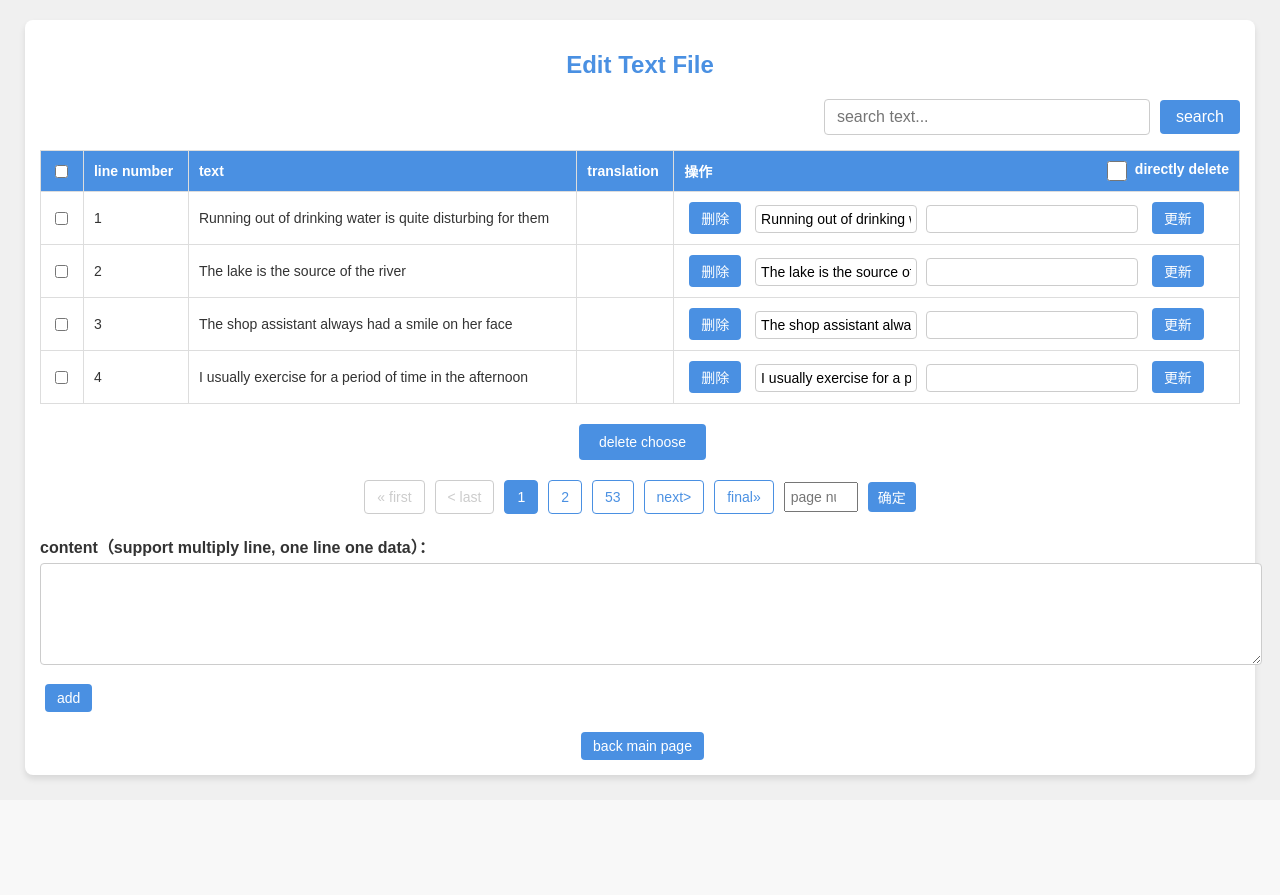
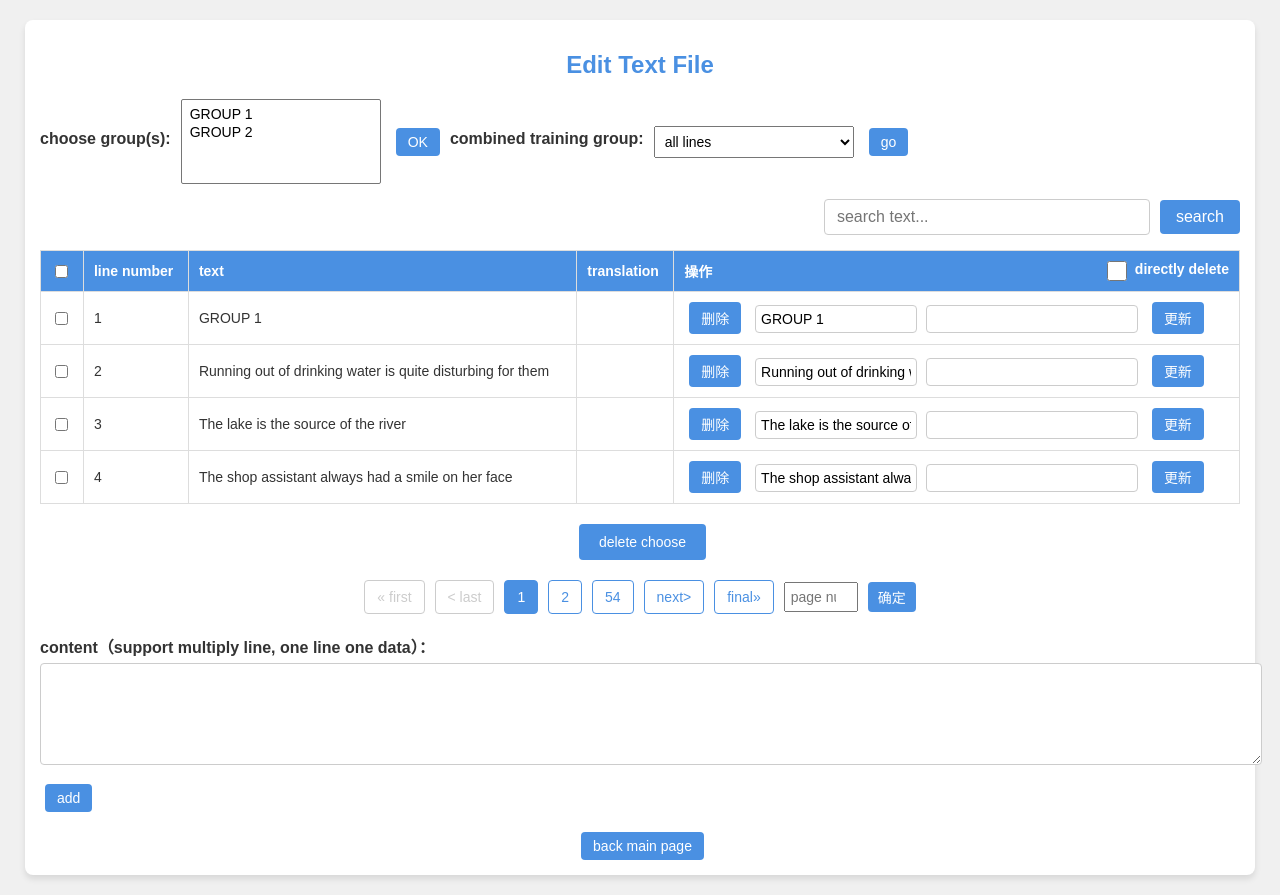
Before and after one commit to zzy1099207684/ListeningLanguage, a Flask app: page /file/edit in a window 1280 px wide. Before the commit the page ends 782 px from the top, so only its background shows below. Run offline with Flask 3, Linux system fonts and the light colour scheme.

Commit message:
add GROUP function [firstly]

```diff
--- a/app.py
+++ b/app.py
@@ -29,18 +29,85 @@ Session(app)
 TEXT_FILE_PATH = 'store.txt'
 
 
-@app.route('/restart', methods=['GET'])
-def restart():
-    os.system("sudo systemctl restart your_project_service")
-    return "Project restarted successfully!", 200
+#####################################
+# 新增：分组解析相关
+#####################################
+def parse_store_file(file_path):
+    """
+    按照需求，将 store.txt 解析成:
+    {
+      "组名1": ["本组的若干行", ...],
+      "组名2": [...],
+      ...
+    }
+    若文件为空或无有效分组，则返回空字典。
+    """
+    if not os.path.exists(file_path):
+        return {}
+
+    groups = {}
+    current_group_name = None
+    current_lines = []
+
+    with open(file_path, 'r', encoding='utf-8') as f:
+        raw_lines = [l.rstrip('\n') for l in f]
+
+    # 用一个空行(或到达文件末尾)来区分下一组
+    def flush_group(gname, glines):
+        if gname and glines:
+            # 去除空行
+            filtered = [x.strip() for x in glines if x.strip()]
+            if filtered:
+                groups[gname] = filtered
+
+    for line in raw_lines:
+        # 如果这一行本身是空行，说明是一个分组的边界
+        if not line.strip():
+            # 如果当前分组名存在，则把当前收集到的行写入
+            flush_group(current_group_name, current_lines)
+            # 重置
+            current_group_name = None
+            current_lines = []
+        else:
+            # 如果当前还没有分组名，则把这行当做分组名
+            if current_group_name is None:
+                current_group_name = line.strip()
+            else:
+                # 否则当做该组内的内容
+                current_lines.append(line)
+
+    # 文件末尾可能没有空行，这里再 flush 一次
+    flush_group(current_group_name, current_lines)
+
+    return groups
 
 def read_text_file(file_path):
+    """
+    保持原先的按行读取逻辑（不分组），
+    给旧功能或无分组需求的逻辑使用。
+    """
     if not os.path.exists(file_path):
         return []
     with open(file_path, 'r', encoding='utf-8') as file:
         lines = file.readlines()
     return [line.strip() for line in lines if line.strip()]
 
+def read_text_file_by_group(file_path, selected_group):
+    """
+    根据 selected_group 来读取对应组的行，如果未选或组名不存在则返回全部行
+    """
+    all_lines = read_text_file(file_path)  # 原方式所有行
+    group_map = parse_store_file(file_path)
+    if not selected_group or selected_group not in group_map:
+        # 如果没有选组或组名不在文件内，则返回全部行
+        return all_lines
+    else:
+        return group_map[selected_group]
+
+
+#####################################
+# 以上为分组解析函数
+#####################################
 
 lines = read_text_file(TEXT_FILE_PATH)
 total_lines = len(lines)
@@ -90,12 +157,41 @@ def get_audio_file_path(text):
     return filename, file_path
 
 
-def shuffle_random_order(start_index):
-    indices = list(range(total_lines))
+def shuffle_random_order(start_index, line_count):
+    indices = list(range(line_count))
     if start_index in indices:
         indices.remove(start_index)
     random.shuffle(indices)
     return [start_index] + indices
+
+
+@app.route('/restart', methods=['GET'])
+def restart():
+    os.system("sudo systemctl restart your_project_service")
+    return "Project restarted successfully!", 200
+
+
+#####################################
+# 新增：获取分组列表的接口
+#####################################
+@app.route('/get_groups', methods=['GET'])
+def get_groups():
+    group_map = parse_store_file(TEXT_FILE_PATH)
+    group_names = list(group_map.keys())
+    # 按照需求可以再加一个选项“All”之类的
+    return jsonify({'groups': group_names})
+
+#####################################
+# 新增：设置主页播放所选 group
+#####################################
+@app.route('/set_group', methods=['GET'])
+def set_group():
+    group_name = request.args.get('group', '')
+    if group_name:
+        session['selected_group'] = group_name
+    else:
+        session['selected_group'] = ''
+    return redirect(url_for('index'))
 
 
 @app.before_request
@@ -109,10 +205,12 @@ def initialize_session_vars():
     if 'play_mode' not in session:
         session['play_mode'] = 'sequential'
     if 'random_order' not in session:
-        session['random_order'] = list(range(total_lines))
-        random.shuffle(session['random_order'])
+        session['random_order'] = []
     if 'random_index' not in session:
         session['random_index'] = 0
+    # 新增：主页所选 group
+    if 'selected_group' not in session:
+        session['selected_group'] = ''
 
 
 @app.route('/language')
@@ -122,15 +220,18 @@ def index():
 
 @app.route('/play', methods=['POST'])
 def play():
-    global lines, total_lines
-    lines = read_text_file(TEXT_FILE_PATH)
-    total_lines = len(lines)
+    # 每次 play 时，按当前选的组名重新读取行
+    selected_group = session.get('selected_group', '')
+    current_lines = read_text_file_by_group(TEXT_FILE_PATH, selected_group)
+    total_lines_current = len(current_lines)
 
     if session['play_mode'] == 'sequential':
-        if session['current_index'] >= total_lines:
+        if session['current_index'] >= total_lines_current:
             session['current_index'] = 0
+        if total_lines_current == 0:
+            return jsonify({'status': 'no_more_text'})
         line_index = session['current_index']
-        text = lines[line_index]
+        text = current_lines[line_index]
         filename, file_path = get_audio_file_path(text)
         if not os.path.exists(file_path):
             text_clean = re.sub(r'<\w+:\s*([^>]+)>', r'\1', text)
@@ -146,15 +247,20 @@ def play():
         return jsonify(response)
 
     elif session['play_mode'] == 'random':
-        if session['random_index'] >= total_lines:
-            if session['random_order']:
-                session['random_order'] = shuffle_random_order(session['random_order'][0])
-            else:
-                session['random_order'] = shuffle_random_order(0)
+        if not session['random_order']:
+            # 生成新的 random_order
+            session['random_order'] = list(range(total_lines_current))
+            random.shuffle(session['random_order'])
+            session['random_index'] = 0
+
+        if session['random_index'] >= total_lines_current:
+            # 重新洗牌
+            first_idx = session['random_order'][-1]
+            session['random_order'] = shuffle_random_order(first_idx, total_lines_current)
             session['random_index'] = 0
 
         line_index = session['random_order'][session['random_index']]
-        text = lines[line_index]
+        text = current_lines[line_index]
         filename, file_path = get_audio_file_path(text)
         if not os.path.exists(file_path):
             text_clean = re.sub(r'<\w+:\s*([^>]+)>', r'\1', text)
@@ -167,7 +273,6 @@ def play():
             'text': text,
             'current_index': line_index
         }
-
         session['random_index'] += 1
         return jsonify(response)
 
@@ -194,7 +299,8 @@ def get_play_options():
 
 @app.route('/get_current_text', methods=['GET'])
 def get_current_text():
-    current_lines = read_text_file(TEXT_FILE_PATH)
+    selected_group = session.get('selected_group', '')
+    current_lines = read_text_file_by_group(TEXT_FILE_PATH, selected_group)
     current_total = len(current_lines)
     if 'current_index' not in session:
         session['current_index'] = 0
@@ -217,9 +323,17 @@ def stop():
 
 @app.route('/toggle_play_mode', methods=['POST'])
 def toggle_play_mode():
+    selected_group = session.get('selected_group', '')
+    current_lines = read_text_file_by_group(TEXT_FILE_PATH, selected_group)
+    line_count = len(current_lines)
+
     if session['play_mode'] == 'sequential':
         session['play_mode'] = 'random'
-        session['random_order'] = shuffle_random_order(session['current_index'])
+        if line_count > 0:
+            current_idx = session.get('current_index', 0)
+            if current_idx >= line_count:
+                current_idx = 0
+            session['random_order'] = shuffle_random_order(current_idx, line_count)
         session['random_index'] = 0
     else:
         session['play_mode'] = 'sequential'
@@ -233,18 +347,28 @@ def get_play_mode():
 
 @app.route('/next', methods=['POST'])
 def next_line():
+    selected_group = session.get('selected_group', '')
+    current_lines = read_text_file_by_group(TEXT_FILE_PATH, selected_group)
+    total_lines_current = len(current_lines)
+
     if session['play_mode'] == 'sequential':
-        if session['current_index'] < total_lines - 1:
+        if session['current_index'] < total_lines_current - 1:
             session['current_index'] += 1
         else:
             session['current_index'] = 0
         return jsonify({'status': 'success', 'current_index': session['current_index']})
     elif session['play_mode'] == 'random':
-        if session['random_index'] < total_lines - 1:
+        if not session['random_order']:
+            session['random_order'] = list(range(total_lines_current))
+            random.shuffle(session['random_order'])
+            session['random_index'] = 0
+
+        if session['random_index'] < total_lines_current - 1:
             session['random_index'] += 1
             return jsonify({'status': 'success', 'current_index': session['random_order'][session['random_index']]})
         else:
-            session['random_order'] = shuffle_random_order(session['random_order'][session['random_index']])
+            last_idx = session['random_order'][-1]
+            session['random_order'] = shuffle_random_order(last_idx, total_lines_current)
             session['random_index'] = 0
             return jsonify({'status': 'success', 'current_index': session['random_order'][session['random_index']]})
     else:
@@ -253,6 +377,10 @@ def next_line():
 
 @app.route('/previous', methods=['POST'])
 def previous_line():
+    selected_group = session.get('selected_group', '')
+    current_lines = read_text_file_by_group(TEXT_FILE_PATH, selected_group)
+    total_lines_current = len(current_lines)
+
     if session['play_mode'] == 'sequential':
         if session['current_index'] > 0:
             session['current_index'] -= 1
@@ -473,12 +601,23 @@ def translate_word():
 
 @app.route('/mixed_training_setup', methods=['GET'])
 def mixed_training_setup():
-    global lines
-    lines = read_text_file(TEXT_FILE_PATH)
-    if len(lines) == 0:
+    """
+    新增支持：如果 URL 参数里带了 group=xxx，则只抽取该组的内容进行 combined training
+    """
+    group_name = request.args.get('group', '').strip()
+    if group_name:
+        # 从指定组里获取行
+        lines_in_group = read_text_file_by_group(TEXT_FILE_PATH, group_name)
+        lines_in_group = list(set(lines_in_group))  # 去重
+    else:
+        # 仍保留原逻辑（全部）
+        lines_in_group = read_text_file(TEXT_FILE_PATH)
+        lines_in_group = list(set(lines_in_group))
+
+    if len(lines_in_group) == 0:
         return redirect(url_for('index'))
-    sample_count = min(10, len(lines))
-    chosen_lines = random.sample(lines, sample_count)
+    sample_count = min(10, len(lines_in_group))
+    chosen_lines = random.sample(lines_in_group, sample_count)
 
     with translations_lock:
         all_translations = load_translations()
@@ -511,11 +650,6 @@ def mixed_training():
 
 @app.route('/mixed_training_next', methods=['GET'])
 def mixed_training_next():
-    """
-    修改点：
-    - 原逻辑：只有 show_lang == 'en' 才返回英文音频
-    - 现逻辑：总是返回英文音频，用于点击按钮后播放
-    """
     super_mixed = request.args.get('super_mixed', '0')
     mixed_set = session.get('mixed_set', [])
     if not mixed_set:
@@ -539,7 +673,7 @@ def mixed_training_next():
         'remaining_count': remaining_count
     }
 
-    # **无论 show_lang 是否为en，都始终生成并返回英文音频URL**
+    # 总是返回英文音频
     text_clean = sentence['en']
     filename, file_path = get_audio_file_path(text_clean)
     if not os.path.exists(file_path):
--- a/store.txt
+++ b/store.txt
@@ -1,3 +1,4 @@
+GROUP 1
 Running out of drinking water is quite disturbing for them
 The lake is the source of the river
 The shop assistant always had a smile on her face
@@ -205,5 +206,10 @@ The theater quickly emptied when the performance ended
 This is a book about economics
 They are appreciating the artwork
 His dream is to travel around the world
+
+
+GROUP 2
 trumpet
 corresponding
+magenets
+terrace
--- a/templates/edit.html
+++ b/templates/edit.html
@@ -67,6 +67,23 @@
 
         .search-box button:hover {
             background-color: #357ABD;
+        }
+
+        /* 分组选择下拉框 */
+        .group-selection {
+            margin-bottom: 15px;
+            display: flex;
+            align-items: center;
+            gap: 10px;
+        }
+        .group-selection label {
+            font-size: 16px;
+            font-weight: bold;
+        }
+        .group-selection select {
+            min-width: 200px;
+            padding: 6px;
+            font-size: 14px;
         }
 
         table {
@@ -375,9 +392,44 @@
 <body>
     <div class="container">
         <h1>Edit Text File</h1>
+
+        <!-- 新增：分组多选下拉以及“设置 combined training”单选下拉 -->
+        <div class="group-selection">
+            <form method="GET" action="{{ url_for('edit_file.edit') }}" style="margin:0; display:flex; align-items: center; gap:10px;">
+                <label>choose group(s):</label>
+                <select name="groups" multiple size="4">
+                    {% for gname in group_names %}
+                        <option value="{{gname}}"
+                            {% if gname in selected_groups %}
+                                selected
+                            {% endif %}
+                        >{{gname}}</option>
+                    {% endfor %}
+                </select>
+                <input type="hidden" name="search" value="{{ search_query }}">
+                <button type="submit" class="control-btn">OK</button>
+            </form>
+
+            <!-- 设置 combined training 的下拉框和按钮 -->
+            <form method="GET" action="/mixed_training_setup" style="margin:0; display:flex; align-items: center; gap:10px;">
+                <label>combined training group:</label>
+                <select name="group">
+                    <option value="">all lines</option>
+                    {% for gname in group_names %}
+                        <option value="{{gname}}">{{gname}}</option>
+                    {% endfor %}
+                </select>
+                <button type="submit" class="control-btn">go</button>
+            </form>
+        </div>
+
         <!-- 修改后的搜索框 -->
         <div class="search-box">
             <form method="GET" action="{{ url_for('edit_file.edit') }}">
+                <!-- 保留多选组信息 -->
+                {% for sg in selected_groups %}
+                    <input type="hidden" name="groups" value="{{sg}}">
+                {% endfor %}
                 <input type="text" id="searchInput" name="search" placeholder="search text..." value="{{ search_query }}">
                 <button type="submit">search</button>
             </form>
@@ -432,8 +484,8 @@
         <!-- 分页控件 -->
         <div class="pagination">
             {% if current_page > 1 %}
-                <a href="{{ url_for('edit_file.edit', page=1, search=search_query) }}">&laquo; first</a>
-                <a href="{{ url_for('edit_file.edit', page=current_page - 1, search=search_query) }}">&lt; last</a>
+                <a href="{{ url_for('edit_file.edit', page=1, search=search_query, groups=selected_groups) }}">&laquo; first</a>
+                <a href="{{ url_for('edit_file.edit', page=current_page - 1, search=search_query, groups=selected_groups) }}">&lt; last</a>
             {% else %}
                 <span class="disabled">&laquo; first</span>
                 <span class="disabled">&lt; last</span>
@@ -444,7 +496,7 @@
                     {% if page == current_page %}
                         <span class="active">{{ page }}</span>
                     {% else %}
-                        <a href="{{ url_for('edit_file.edit', page=page, search=search_query) }}">{{ page }}</a>
+                        <a href="{{ url_for('edit_file.edit', page=page, search=search_query, groups=selected_groups) }}">{{ page }}</a>
                     {% endif %}
                 {% endfor %}
             {% else %}
@@ -452,24 +504,24 @@
                     {% if page == current_page %}
                         <span class="active">{{ page }}</span>
                     {% else %}
-                        <a href="{{ url_for('edit_file.edit', page=page, search=search_query) }}">{{ page }}</a>
+                        <a href="{{ url_for('edit_file.edit', page=page, search=search_query, groups=selected_groups) }}">{{ page }}</a>
                     {% endif %}
                 {% endfor %}
                 {% if current_page > 3 and current_page < total_pages - 1 %}
                     <span>...</span>
                 {% elif current_page == 3 %}
-                    <a href="{{ url_for('edit_file.edit', page=3, search=search_query) }}">3</a>
+                    <a href="{{ url_for('edit_file.edit', page=3, search=search_query, groups=selected_groups) }}">3</a>
                 {% elif current_page == total_pages - 1 %}
-                    <a href="{{ url_for('edit_file.edit', page=total_pages - 1, search=search_query) }}">{{ total_pages - 1 }}</a>
+                    <a href="{{ url_for('edit_file.edit', page=total_pages - 1, search=search_query, groups=selected_groups) }}">{{ total_pages - 1 }}</a>
                 {% endif %}
                 {% if current_page != total_pages and total_pages > 2 %}
-                    <a href="{{ url_for('edit_file.edit', page=total_pages, search=search_query) }}">{{ total_pages }}</a>
+                    <a href="{{ url_for('edit_file.edit', page=total_pages, search=search_query, groups=selected_groups) }}">{{ total_pages }}</a>
                 {% endif %}
             {% endif %}
 
             {% if current_page < total_pages %}
-                <a href="{{ url_for('edit_file.edit', page=current_page + 1, search=search_query) }}">next&gt;</a>
-                <a href="{{ url_for('edit_file.edit', page=total_pages, search=search_query) }}">final&raquo;</a>
+                <a href="{{ url_for('edit_file.edit', page=current_page + 1, search=search_query, groups=selected_groups) }}">next&gt;</a>
+                <a href="{{ url_for('edit_file.edit', page=total_pages, search=search_query, groups=selected_groups) }}">final&raquo;</a>
             {% else %}
                 <span class="disabled">next&gt;</span>
                 <span class="disabled">final&raquo;</span>
@@ -478,14 +530,20 @@
             <!-- 页码输入框和确定按钮 -->
             <form method="GET" action="{{ url_for('edit_file.edit') }}">
                 <input type="number" name="page" min="1" max="{{ total_pages }}" placeholder="page num" required>
-                {% if search_query %}
-                    <input type="hidden" name="search" value="{{ search_query }}">
-                {% endif %}
+                <!-- 保留多选组信息 -->
+                {% for sg in selected_groups %}
+                    <input type="hidden" name="groups" value="{{sg}}">
+                {% endfor %}
+                <input type="hidden" name="search" value="{{ search_query }}">
                 <button type="submit" class="control-btn">确定</button>
             </form>
         </div>
 
         <form method="POST" action="{{ url_for('edit_file.edit', page=current_page, search=search_query) }}">
+            <!-- 保留多选组信息 -->
+            {% for sg in selected_groups %}
+                <input type="hidden" name="groups" value="{{sg}}">
+            {% endfor %}
             <div class="form-group">
                 <label for="new_line">content（support multiply line, one line one data）：</label>
                 <textarea id="new_line" name="new_line" rows="5" required></textarea>
@@ -534,10 +592,9 @@
                 const lineNumber = button.getAttribute('data-line-number');
                 if (directDeleteCheckbox.checked) {
                     // 直接删除，无需弹出模态框
-                    // 创建一个临时表单并提交
                     const tempForm = document.createElement('form');
                     tempForm.method = 'POST';
-                    tempForm.action = "{{ url_for('edit_file.edit', page=current_page, search=search_query) }}";
+                    tempForm.action = "{{ url_for('edit_file.edit', page=current_page, search=search_query, groups=selected_groups) }}";
 
                     const actionInput = document.createElement('input');
                     actionInput.type = 'hidden';
@@ -554,7 +611,6 @@
                     document.body.appendChild(tempForm);
                     tempForm.submit();
                 } else {
-                    // 弹出模态框确认删除
                     modalAction.value = 'delete';
                     modalLineNumbers.innerHTML = `<input type="hidden" name="line_number" value="${lineNumber}">`;
                     modalMessage.innerText = 'did you want delete this row?';
@@ -563,34 +619,28 @@
             });
         });
 
-        // 打开模态框
         function openModal() {
             modal.style.display = 'block';
         }
 
-        // 关闭模态框
         function closeModal() {
             modal.style.display = 'none';
-            // 清空模态框内容
             modalLineNumbers.innerHTML = '';
             modalAction.value = '';
             modalMessage.innerText = 'sure?';
         }
 
-        // 当用户点击模态框外部时，关闭模态框
         window.onclick = function(event) {
             if (event.target == modal) {
                 closeModal();
             }
         }
 
-        // 批量删除按钮点击事件
         deleteSelectedBtn.addEventListener('click', () => {
             const selectedCheckboxes = document.querySelectorAll('.select-checkbox:checked');
             const selectedCount = selectedCheckboxes.length;
 
             if (selectedCount === 0) {
-                // 弹出模态框提示未选择
                 modalAction.value = '';
                 modalLineNumbers.innerHTML = '';
                 modalMessage.innerText = 'at least 1';
@@ -600,11 +650,9 @@
 
             const selectedLines = Array.from(selectedCheckboxes).map(cb => cb.value);
             if (directDeleteCheckbox.checked) {
-                // 直接删除，无需弹出模态框
-                // 创建一个临时表单并提交
                 const tempForm = document.createElement('form');
                 tempForm.method = 'POST';
-                tempForm.action = "{{ url_for('edit_file.edit', page=current_page, search=search_query) }}";
+                tempForm.action = "{{ url_for('edit_file.edit', page=current_page, search=search_query, groups=selected_groups) }}";
 
                 const actionInput = document.createElement('input');
                 actionInput.type = 'hidden';
@@ -623,7 +671,6 @@
                 document.body.appendChild(tempForm);
                 tempForm.submit();
             } else {
-                // 弹出模态框确认删除
                 modalAction.value = 'delete_selected';
                 modalLineNumbers.innerHTML = selectedLines.map(lineNumber =>
                     `<input type="hidden" name="selected_lines" value="${lineNumber}">`
@@ -633,7 +680,6 @@
             }
         });
 
-        // 全选复选框功能
         selectAllCheckbox.addEventListener('change', () => {
             const checkboxes = document.querySelectorAll('.select-checkbox');
             checkboxes.forEach(cb => {
```
Also changed, not shown: edit_file.py (+61 -13 lines), templates/index.html (+37 -0 lines).
